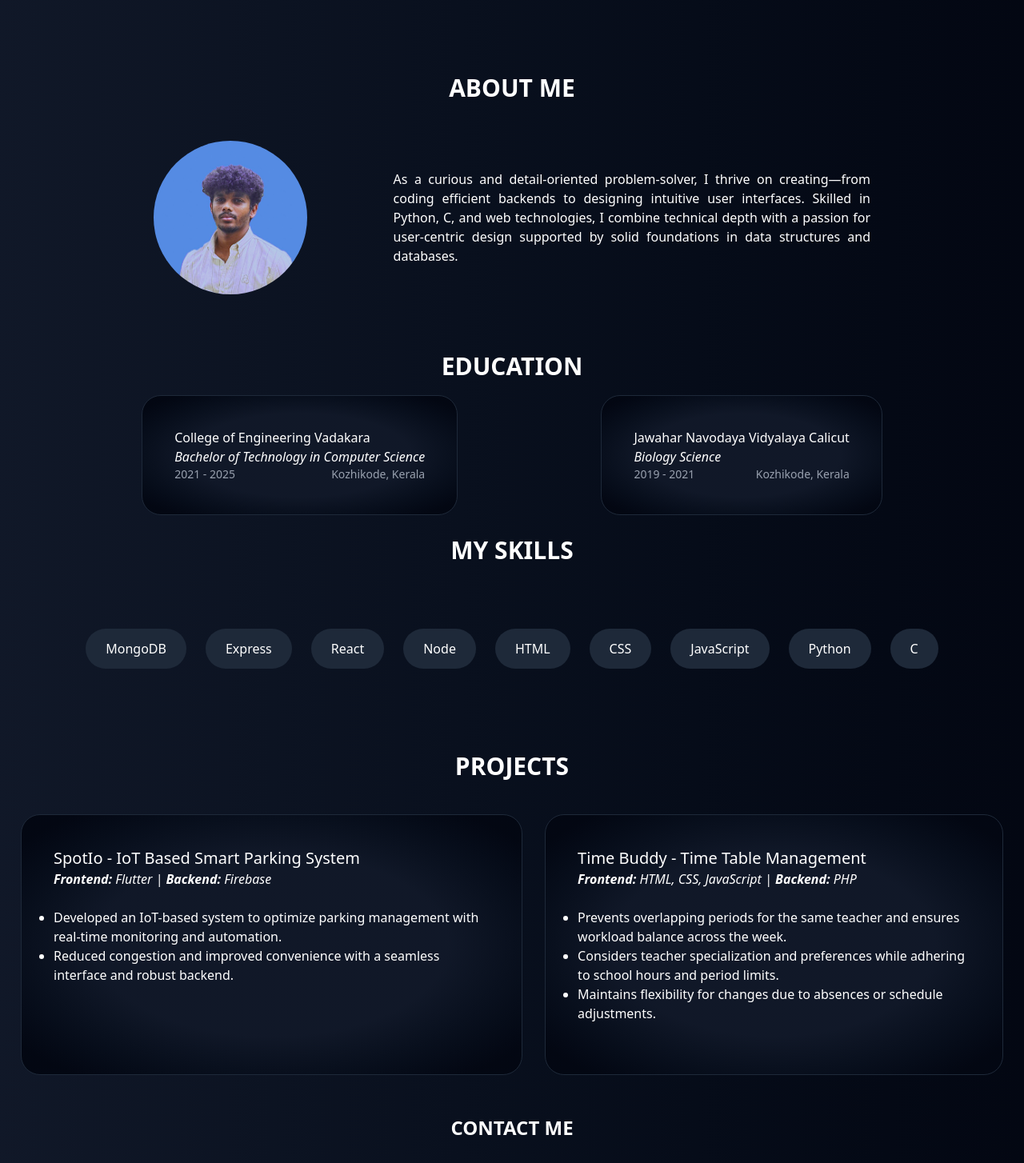
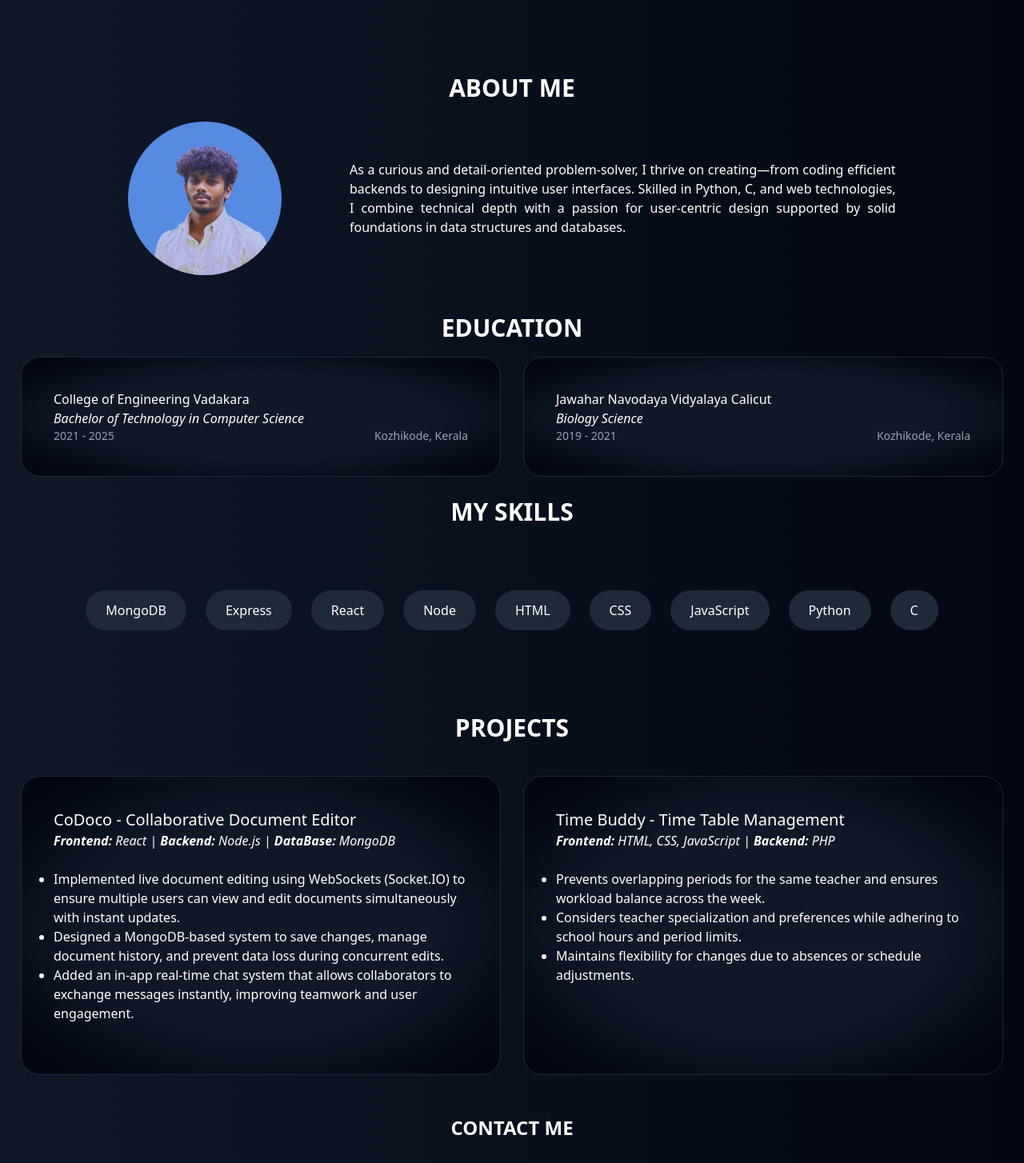
Before and after one commit to AthishRaj/My-portfolio, a React (Vite) app: page / in a window 1280 px wide. Shown: the part 720-2174 px from the top of the page at 80% size. Built offline with nearby package versions, Linux system fonts and the light colour scheme.

Commit message:
project added

```diff
--- a/package.json
+++ b/package.json
@@ -11,6 +11,7 @@
   },
   "dependencies": {
     "@tailwindcss/vite": "^4.1.12",
+    "motion": "^12.23.12",
     "react": "^19.1.0",
     "react-dom": "^19.1.0",
     "react-icons": "^5.5.0",
--- a/src/App.css
+++ b/src/App.css
@@ -10,10 +10,6 @@
   --color-base: #2563eb;
 }
 
-.animate-border {
-  --border-angle: 0deg;
-  animation: rotate 3s linear infinite;
-}
 
 @keyframes rotate {
   to {
@@ -21,12 +17,13 @@
   }
 }
 
+
 @layer components {
   .nav-link {
     @apply inline-block hover:text-sky-600 hover:text-shadow-[0_0_12px_#70daff]  transform hover:scale-110 transition duration-300 ease-in-out lg:text-lg;
   }
   .card-blu {
-    @apply p-[2px] rounded-3xl
+    @apply p-[2px] rounded-3xl flex-1
     transition duration-200 ease-linear hover:scale-[1.01];
     --border-angle: 0deg;
     animation: rotate 3s linear infinite;
@@ -48,4 +45,5 @@
   .pills {
     @apply transform bg-gray-800 rounded-full px-6 py-3 border border-transparent  hover:shadow-[0_2px_0_var(--color-base)] hover:scale-110 hover:-translate-y-1 transition duration-200 ease-linear cursor-default;
   }
+
 }
--- a/src/App.jsx
+++ b/src/App.jsx
@@ -10,7 +10,7 @@ import Skills from './component/Skills';
 export default function App() {
   return (
     <>
-      <div className='bg-linear-to-r from-gray-900 to-gray-950 text-white'>
+      <div className='bg-linear-to-r from-gray-900 to-gray-950 text-white overflow-x-hidden cursor-default'>
         <Nav />
         <Welcome />
         <About />
--- a/src/component/About.jsx
+++ b/src/component/About.jsx
@@ -1,27 +1,80 @@
-import pic from '../assets/image.jpg'
+import pic from "../assets/image.jpg";
+import { motion } from "motion/react";
 
 export default function About() {
+  const variants = {
+    downInitial: {
+      opacity: 0,
+      y: 200,
+    },
+    downFinal: {
+      opacity: 1,
+      y: 0,
+      transition: {
+        duration: 0.5,
+      },
+    },
+    leftInitial: {
+      opacity: 0,
+      x: -200,
+    },
+    leftFinal: {
+      opacity: 1,
+      x: 0,
+      transition: {
+        duration: 0.5,
+      },
+    },
+    rightInitial: {
+      opacity: 0,
+      x: 200,
+    },
+    rightFinal: {
+      opacity: 1,
+      x: 0,
+      transition: {
+        duration: 0.5,
+      },
+    },
+  };
   return (
     <>
       <section id="about">
-        <div className='flex justify-center'>
-          <h1 className='text-3xl font-bold'>
+        <div className=" flex justify-center">
+          <motion.h1
+            variants={variants}
+            initial="downInitial"
+            whileInView="downFinal"
+            viewport={{ once: true }}
+            className=" text-3xl font-bold"
+          >
             ABOUT ME
-          </h1>
+          </motion.h1>
         </div>
-        <div className='w-full h-max flex flex-col items-center justify-between gap-5 py-6 sm:flex-row md:w-[80vw] mx-auto' >
-          <div>
+        <div className=" w-full h-max flex flex-col items-center justify-around gap-5 py-6 sm:flex-row md:w-[80vw] mx-auto">
+          <motion.div
+            variants={variants}
+            initial="leftInitial"
+            whileInView="leftFinal"
+            viewport={{once:true}}
+          >
             <img
               src={pic}
               alt="Profile"
-              className="w-32 h-32 sm:w-48 sm:h-48 object-cover rounded-full m-6 sm:mx-16 hover:shadow-[0_0_20px_#2563eb] transform hover:scale-110 transition duration-200 ease-linear" />
-          </div>
-          <div className='w-2/3 m-6 text-justify sm:mx-16' >
-            <p>As a curious and detail-oriented problem-solver, I thrive on creating—from coding efficient backends to designing intuitive user interfaces. Skilled in Python, C, and web technologies, I combine technical depth with a passion for user-centric design supported by solid foundations in data structures and databases.
+              className="w-32 h-32 sm:w-48 sm:h-48 rounded-full  hover:shadow-[0_0_20px_#2563eb] transform hover:scale-110 transition duration-200 ease-linear"
+            />
+          </motion.div>
+          <div className=" w-2/3 text-justify">
+            <p>
+              As a curious and detail-oriented problem-solver, I thrive on
+              creating—from coding efficient backends to designing intuitive
+              user interfaces. Skilled in Python, C, and web technologies, I
+              combine technical depth with a passion for user-centric design
+              supported by solid foundations in data structures and databases.
             </p>
           </div>
         </div>
       </section>
     </>
-  )
+  );
 }
--- a/src/component/Project.jsx
+++ b/src/component/Project.jsx
@@ -9,13 +9,12 @@ export default function Project() {
           <div className="w-full flex flex-col md:flex-row gap-6 justify-evenly px-6 my-6">
             <div className="card-blu">
               <div className="card-inner">
-                <h1 className="text-xl">SpotIo - IoT Based Smart Parking System</h1>
-                <p className="italic"><b>Frontend:</b> Flutter | <b>Backend:</b> Firebase</p>
+                <h1 className="text-xl">CoDoco - Collaborative Document Editor</h1>
+                <p className="italic"><b>Frontend:</b> React | <b>Backend:</b> Node.js | <b>DataBase:</b> MongoDB</p>
                 <ul className=" list-disc my-6">
-                  <li>Developed an IoT-based system to optimize parking management
-                    with real-time monitoring and automation.</li>
-                  <li>Reduced congestion and improved convenience with a seamless
-                    interface and robust backend.</li>
+                  <li>Implemented live document editing using WebSockets (Socket.IO) to ensure multiple users can view and edit documents simultaneously with instant updates.</li>
+                  <li>Designed a MongoDB-based system to save changes, manage document history, and prevent data loss during concurrent edits.</li>
+                  <li>Added an in-app real-time chat system that allows collaborators to exchange messages instantly, improving teamwork and user engagement.</li>
                 </ul>
               </div>
             </div>
@@ -24,15 +23,12 @@ export default function Project() {
                 <h1 className="text-xl">Time Buddy - Time Table Management</h1>
                 <p className="italic"><b>Frontend:</b> HTML, CSS, JavaScript | <b>Backend:</b> PHP</p>
                 <ul className="list-disc my-6">
-                  <li>Prevents overlapping periods for the same teacher and ensures
-                    workload balance across the week.</li>
+                  <li>Prevents overlapping periods for the same teacher and ensures workload balance across the week.</li>
                   <li>
-                    Considers teacher specialization and preferences while adhering
-                    to school hours and period limits.
+                    Considers teacher specialization and preferences while adhering to school hours and period limits.
                   </li>
                   <li>
-                    Maintains flexibility for changes due to absences or schedule
-                    adjustments.
+                    Maintains flexibility for changes due to absences or schedule adjustments.
                   </li>
                 </ul>
               </div>
--- a/src/component/Welcome.jsx
+++ b/src/component/Welcome.jsx
@@ -1,22 +1,44 @@
+import { useRef } from "react";
+
 export default function Welcome() {
+  const boundRef = useRef(null);
+
+  const mouseLeaveHandle = () =>{boundRef.current = null}
+  const mouseEnterHandle = (e) =>{boundRef.current = e.currentTarget.getBoundingClientRect()}
+  const mouseMoveHandle = (e) => {
+   if(!boundRef.current) return;
+   const x = e.clientX - boundRef.current.left;
+   const y = e.clientY - boundRef.current.top;
+   const xPercent = x / boundRef.current.width;
+   const yPercent = y / boundRef.current.height;
+   const xRotate = (xPercent - 0.5) * 40;
+   const yRotate = (0.5 - yPercent) * 40
+
+   e.currentTarget.style.setProperty("--x-rotate",`${yRotate}deg`)
+   e.currentTarget.style.setProperty("--y-rotate",`${xRotate}deg`)
+  }
   return (
     <>
-      <div className="h-[95dvh] flex flex-col gap-4 sm:gap-8 justify-center items-center" >
-        <h1 className="text-2xl sm:text-4xl" >I am </h1>
-        <h1>
-          <span className="text-5xl font-bold sm:text-7xl lg:text-9xl">
-            <span className="text-sky-400">
-              A
-            </span>
-            thish
-            <span className="text-sky-400">
-              R
-            </span>
-            aj U K
-          </span>
-        </h1>
-        <h1 className="text-2xl sm:text-4xl" >MERN Stack Developer</h1>
+      <div className="[perspective:800px]">
+        <div
+        onMouseLeave={mouseLeaveHandle}
+        onMouseEnter={mouseEnterHandle}
+        onMouseMove={mouseMoveHandle}
+        className="h-[95dvh] flex flex-col gap-4 sm:gap-8 justify-center items-center hover:[transform:rotatex(var(--x-rotate))_rotatey(var(--y-rotate))] transition duration-200 ease-linear">
+          <h1 className="text-2xl sm:text-4xl">I am </h1>
+          <div className="">
+            <h1 className="">
+              <span className="text-5xl font-bold sm:text-7xl lg:text-9xl">
+                <span className="text-sky-400">A</span>
+                thish
+                <span className="text-sky-400">R</span>
+                aj U K
+              </span>
+            </h1>
+          </div>
+          <h1 className="text-2xl sm:text-4xl">MERN Stack Developer</h1>
+        </div>
       </div>
     </>
-  )
+  );
 }
```
Also changed, not shown: 1 other file (tests, documents, lock files or other folders).
